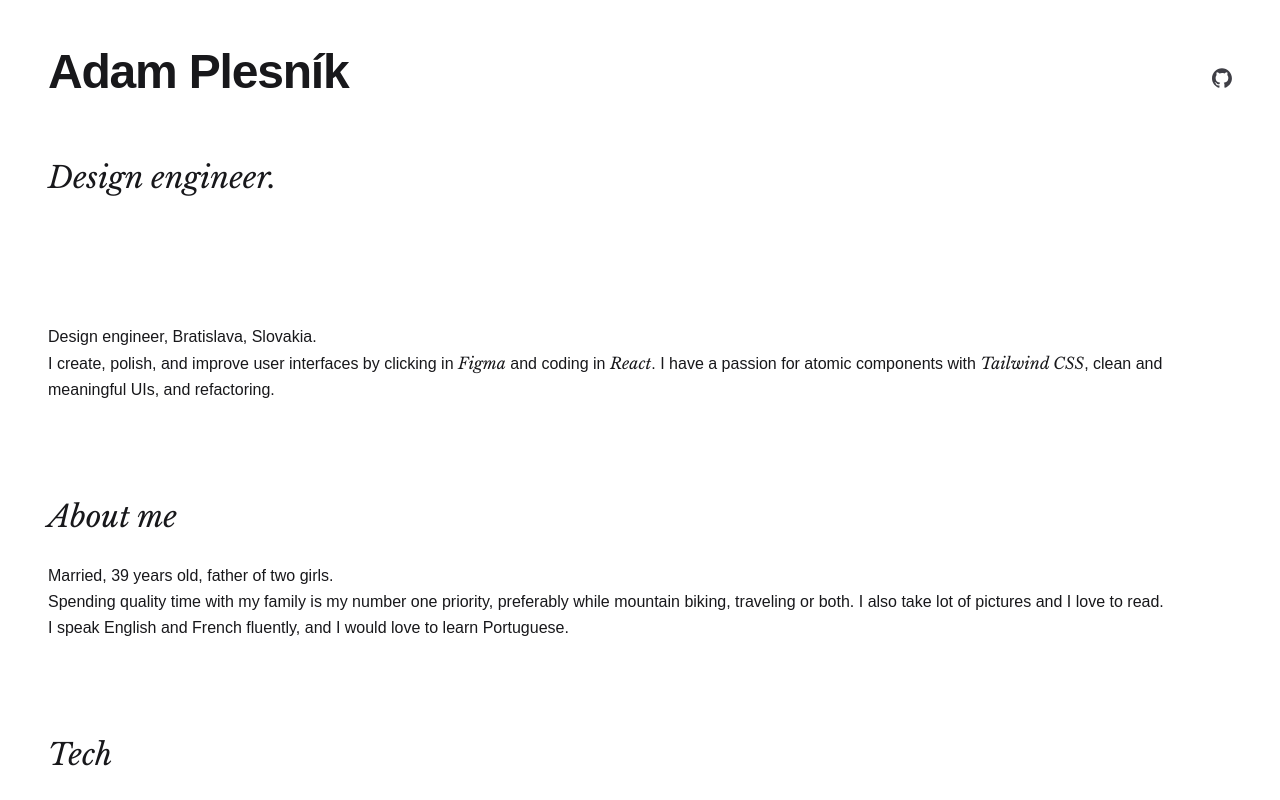
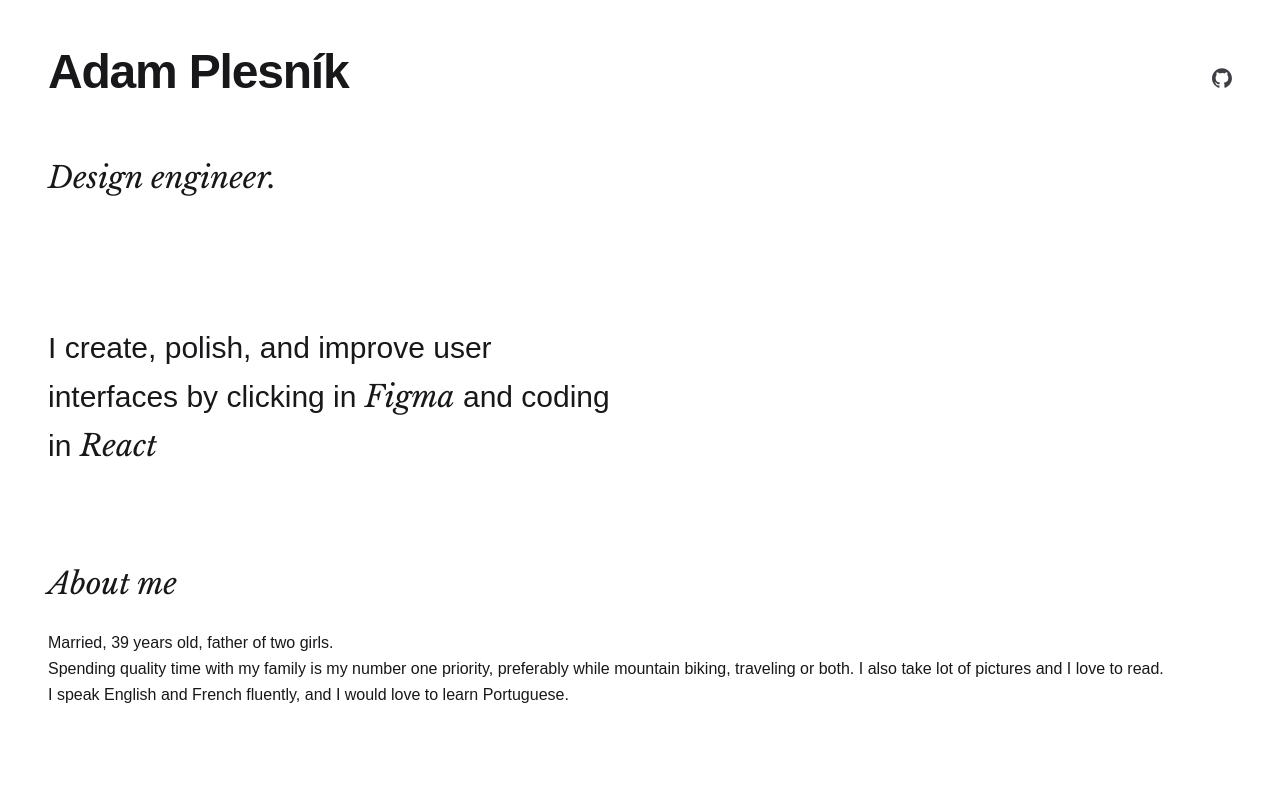
Before and after one commit to adamplesnik/adamplesnik.com, a React (Vite) app: page / in a window 1280 px wide. Shown: the top 800 px of the page. Built offline with nearby package versions, Linux system fonts and the light colour scheme; a web font is replaced by a local one.

Commit message:
Simpler intro

```diff
--- a/src/content/Intro.tsx
+++ b/src/content/Intro.tsx
@@ -1,22 +1,14 @@
 import Em from '@/components/Em'
-import Link from '@/components/Link'
 import Paragraph from '@/components/Paragraph'
 import Tile from '@/components/Tile'
 
 const Intro = () => {
   return (
     <Tile>
-      <Paragraph>Design engineer, Bratislava, Slovakia.</Paragraph>
-      <Paragraph>
+      <Paragraph className="max-w-xl text-3xl">
         I create, polish, and improve user interfaces by clicking in <Em>Figma</Em> and coding in{' '}
-        <Em>React</Em>. I have a passion for atomic components with <Em>Tailwind CSS</Em>, clean and
-        meaningful UIs, and refactoring.
+        <Em>React</Em>
       </Paragraph>
-      <div className="hidden gap-4 print:flex">
-        <Link href="https://adamplesnik.com">adamplesnik.com</Link>
-        <Link href="mailto:adam@adamplesnik.com">adam@adamplesnik.com</Link>
-        <Link href="https://github.com/adamplesnik">github.com/adamplesnik</Link>
-      </div>
     </Tile>
   )
 }
```
